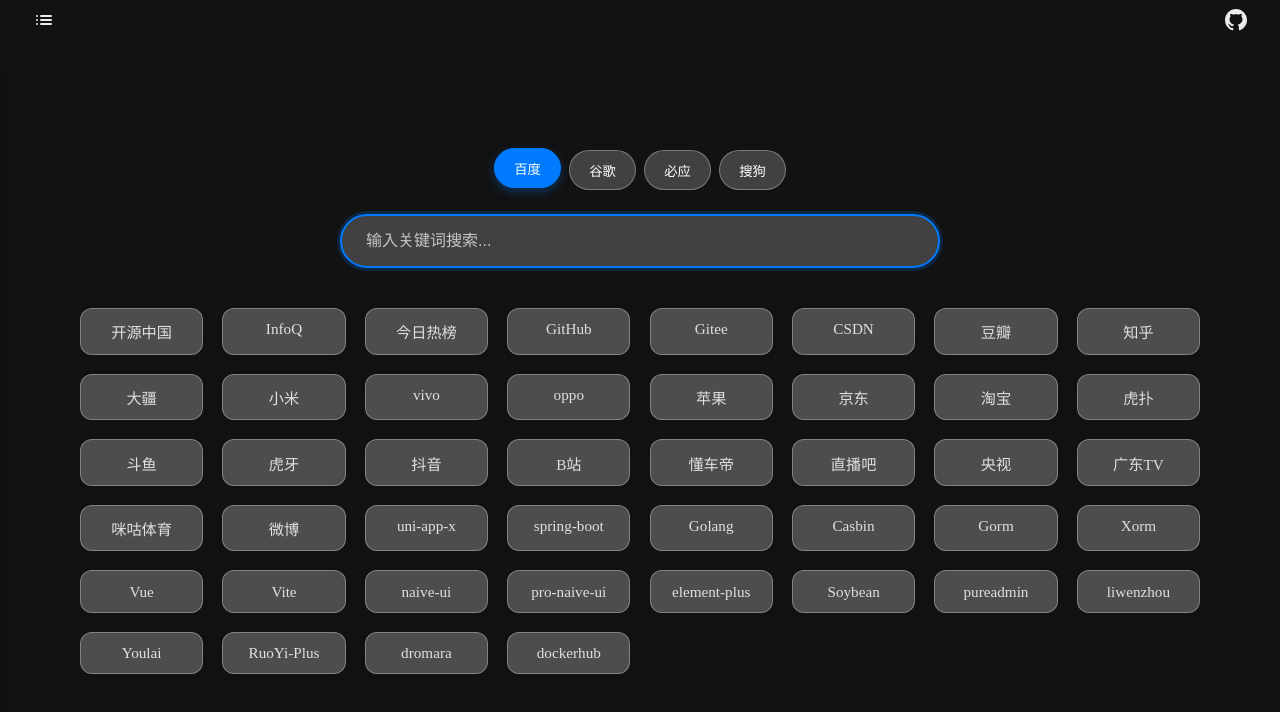
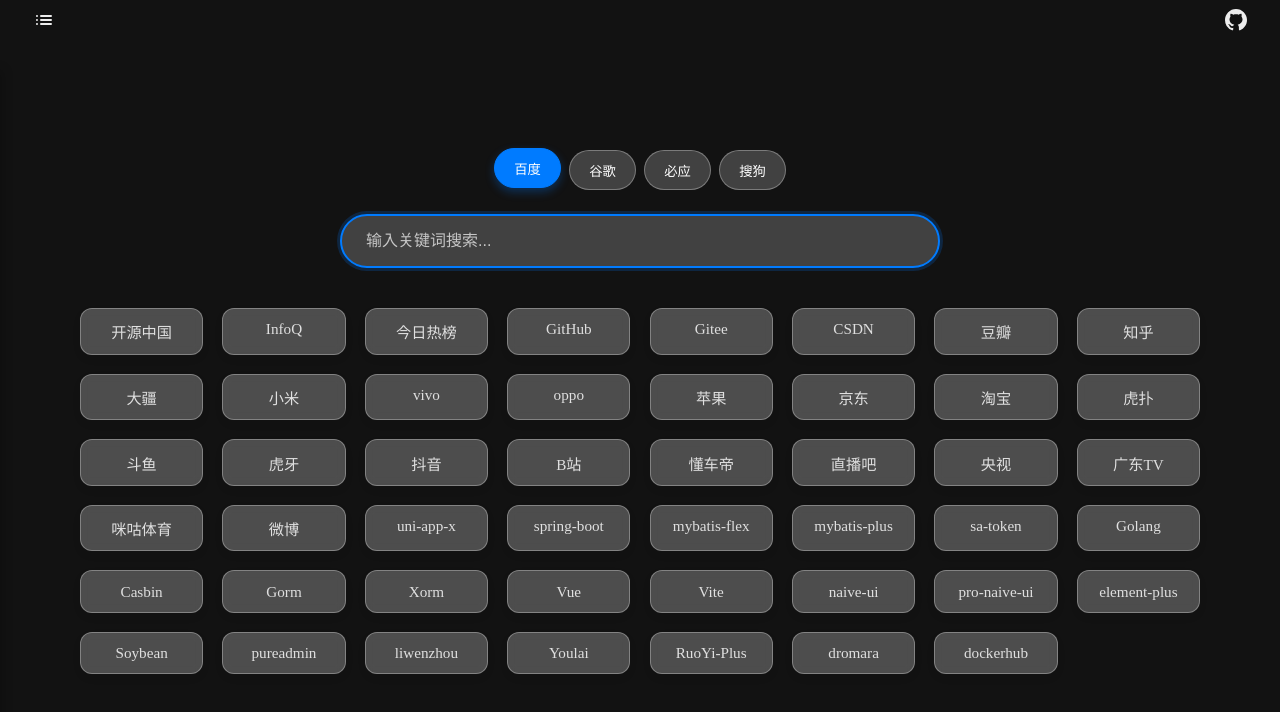
Before and after one commit to BingoEco/simple-navsite, a Vue app: page / in a window 1280 px wide. Shown: the top 712 px of the page. Built offline with nearby package versions, Linux system fonts and the light colour scheme.

Commit message:
Add new sites to the sites list

```diff
--- a/src/sites.ts
+++ b/src/sites.ts
@@ -30,6 +30,9 @@
   { name: '微博', url: 'https://weibo.com' },
   { name: 'uni-app-x', url: 'https://doc.dcloud.net.cn/uni-app-x/' },
   { name: 'spring-boot', url: 'https://spring.io/projects/spring-boot' },
+  { name: 'mybatis-flex', url: 'https://mybatis-flex.com/' },
+  { name: 'mybatis-plus', url: 'https://baomidou.com/' },
+  { name: 'sa-token', url: 'https://sa-token.cc/' },
   { name: 'Golang', url: 'https://golang.google.cn/dl/' },
   { name: 'Casbin', url: 'https://casbin.org/zh/docs/get-started' },
   { name: 'Gorm', url: 'https://gorm.io/zh_CN/docs/index.html' },
```
